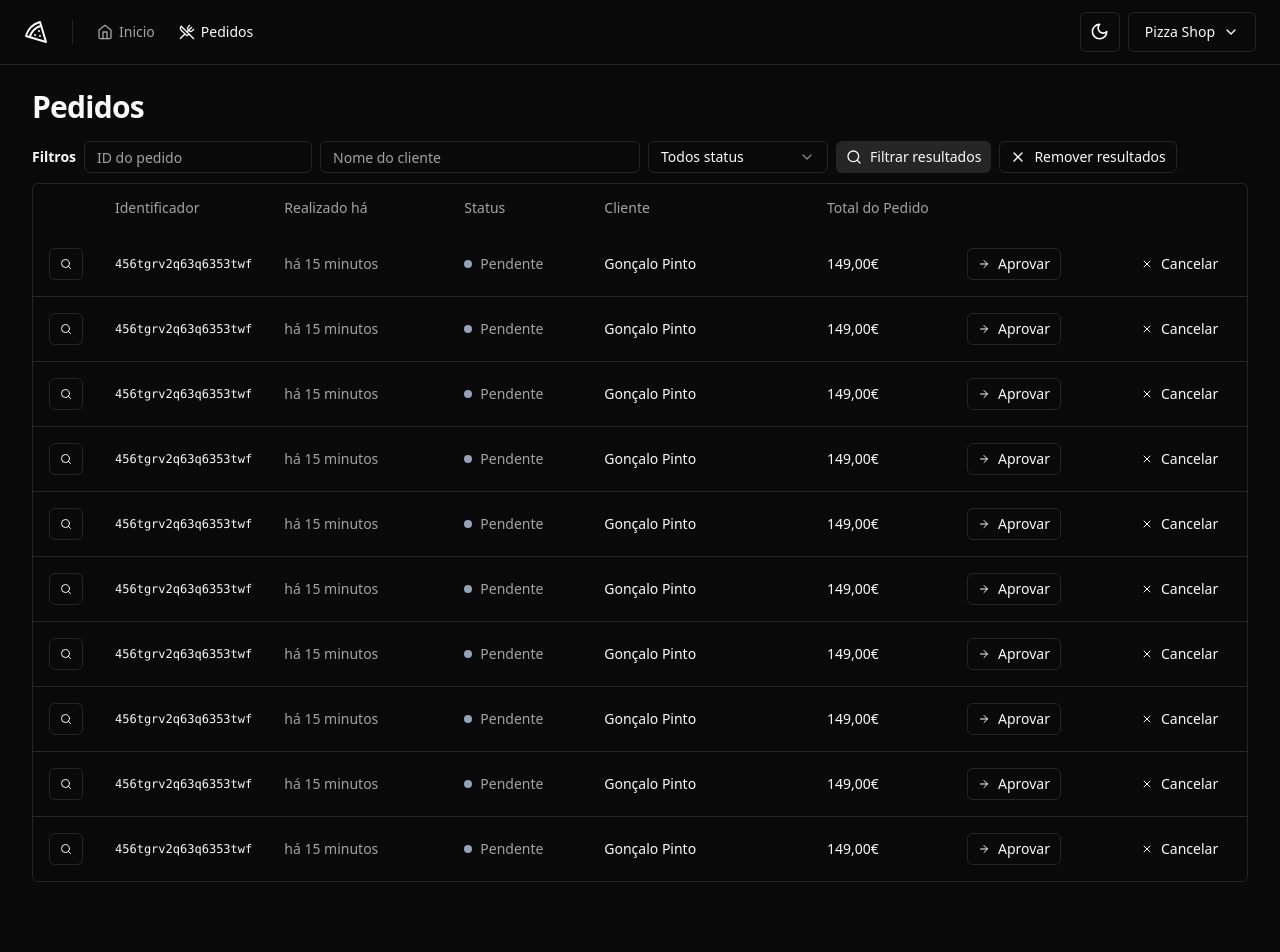
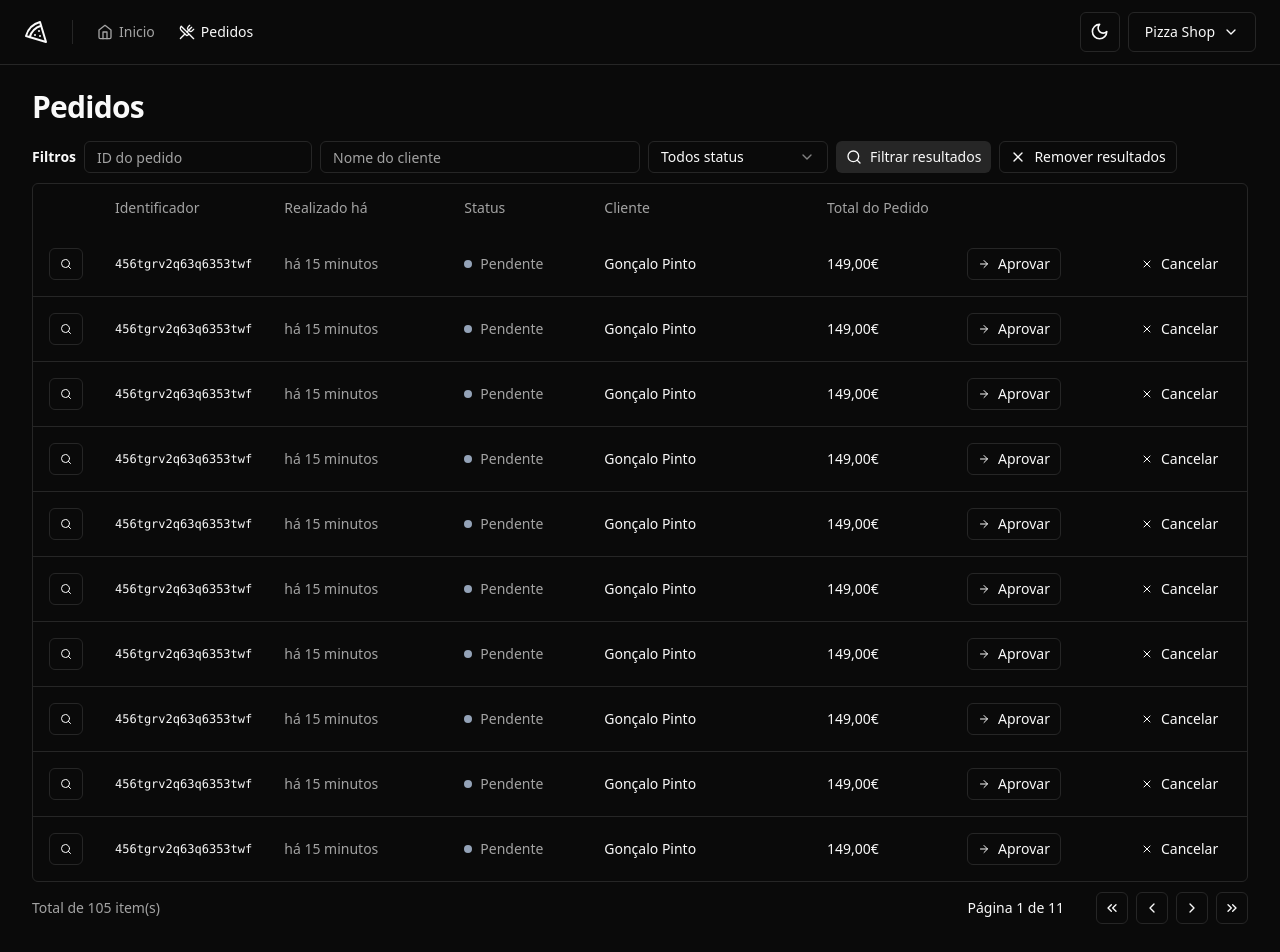
Before and after one commit to devgoncalo/pizzashop-web, a React (Vite) app: page /orders in a window 1280 px wide. Shown: the top 952 px of the page. Before the commit the page ends 914 px from the top, so only its background shows below. Built offline with nearby package versions, Linux system fonts and the light colour scheme.

Commit message:
feat: Component: Pagination

```diff
--- /dev/null
+++ b/src/components/pagination.tsx
@@ -0,0 +1,54 @@
+import {
+  ChevronLeft,
+  ChevronRight,
+  ChevronsLeft,
+  ChevronsRight,
+} from 'lucide-react'
+
+import { Button } from './ui/button'
+
+export interface PaginationProps {
+  pageIndex: number
+  totalCount: number
+  perPage: number
+}
+
+export function Pagination({
+  pageIndex,
+  totalCount,
+  perPage,
+}: PaginationProps) {
+  const pages = Math.ceil(totalCount / perPage) || 1
+
+  return (
+    <div className="flex items-center justify-between">
+      <span className="text-sm text-muted-foreground">
+        Total de {totalCount} item(s)
+      </span>
+
+      <div className="flex items-center gap-6 lg:gap-8">
+        <div className="text-sm font-medium">
+          Página {pageIndex + 1} de {pages}
+        </div>
+        <div className="flex items-center gap-2">
+          <Button variant="outline" className="size-8 p-0">
+            <ChevronsLeft className="size-4" />
+            <span className="sr-only">Primeira Página</span>
+          </Button>
+          <Button variant="outline" className="size-8 p-0">
+            <ChevronLeft className="size-4" />
+            <span className="sr-only">Próxima Página</span>
+          </Button>
+          <Button variant="outline" className="size-8 p-0">
+            <ChevronRight className="size-4" />
+            <span className="sr-only">Página Anterior</span>
+          </Button>
+          <Button variant="outline" className="size-8 p-0">
+            <ChevronsRight className="size-4" />
+            <span className="sr-only">Última Página</span>
+          </Button>
+        </div>
+      </div>
+    </div>
+  )
+}
--- a/src/pages/app/orders/orders.tsx
+++ b/src/pages/app/orders/orders.tsx
@@ -1,5 +1,6 @@
 import { Helmet } from 'react-helmet-async'
 
+import { Pagination } from '@/components/pagination'
 import { Table, TableBody, TableHead, TableHeader } from '@/components/ui/table'
 
 import { OrderTableFilters } from './order-table-filters'
@@ -11,7 +12,7 @@
       <Helmet title="Pedidos" />
       <div className="flex flex-col gap-4">
         <h1 className="text-3xl font-bold tracking-tight">Pedidos</h1>
-      </div>
+
         <div className="space-y-2.5">
           <OrderTableFilters />
 
@@ -34,6 +35,9 @@
               </TableBody>
             </Table>
           </div>
+
+          <Pagination pageIndex={0} totalCount={105} perPage={10} />
+        </div>
       </div>
     </>
   )
```
Lines whose indentation alone changed are shown as unchanged.
